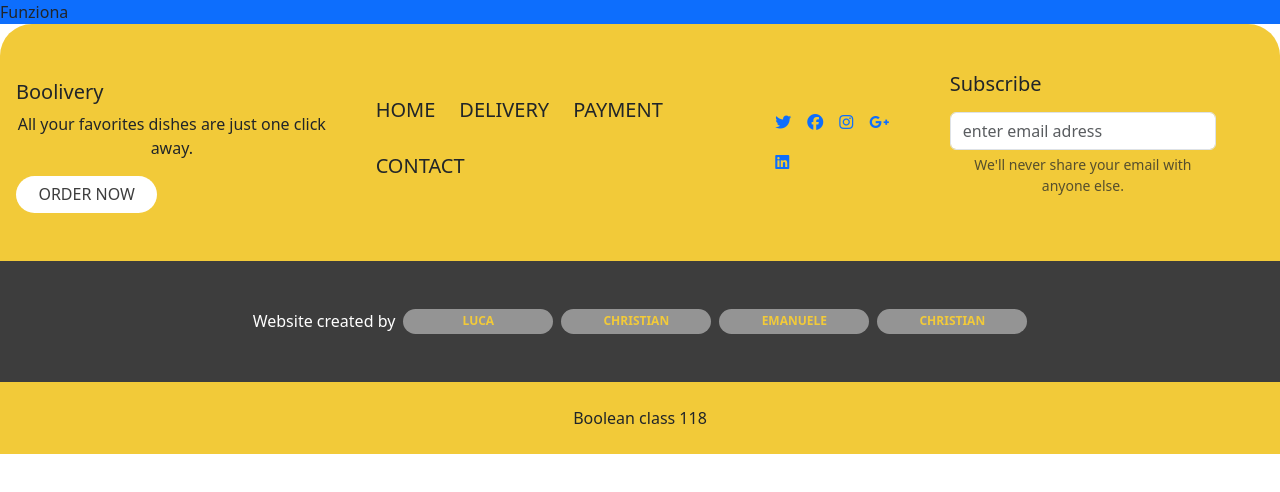
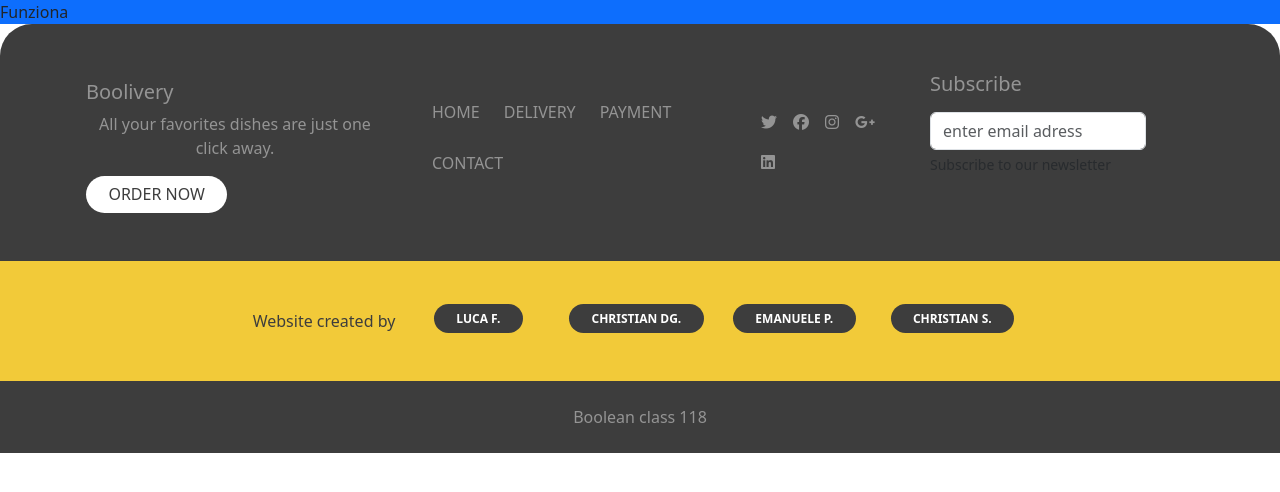
Before and after one commit to emanuele-pogliari/boolivery-frontend, a Vue app: page / in a window 1280 px wide. Shown: the top 492 px of the page. Built offline with nearby package versions, Linux system fonts and the light colour scheme.

Commit message:
Footer style checkpoint

```diff
--- a/src/components/AppFooter.vue
+++ b/src/components/AppFooter.vue
@@ -20,7 +20,7 @@ export default {
 
     <footer class="text-center p-0 rounded-top-5">
         <!-- <hr class=""> -->
-        <div class="d-flex justify-content-around gap-5 pt-5 pb-5 px-3">
+        <div class=" container d-flex justify-content-around gap-5 pt-5 pb-5 px-3">
 
 
             <div class="d-flex flex-column align-items-start">
@@ -29,17 +29,17 @@ export default {
                 <a href="#" class="btn primary-btn ">ORDER NOW</a>
             </div>
 
-            <div class="d-flex flex-wrap gap-4 align-content-center">
-                <h5>HOME</h5>
-                <h5>DELIVERY</h5>
-                <h5>PAYMENT</h5>
-                <h5>CONTACT</h5>
+            <div class="foter_links d-flex flex-wrap gap-4 align-content-center">
+                <h6>HOME</h6>
+                <h6>DELIVERY</h6>
+                <h6>PAYMENT</h6>
+                <h6>CONTACT</h6>
             </div>
 
 
 
 
-            <div class="d-flex gap-3 flex-wrap align-content-center">
+            <div class="social_media_contacts d-flex gap-3 flex-wrap align-content-center">
                 <span>
                     <a href="">
                         <i class="fa-brands fa-twitter"></i>
@@ -76,7 +76,7 @@ export default {
                         <label for="exampleInputEmail1" class="form-label"></label>
                         <input type="email" class="form-control" id="exampleInputEmail1"
                             placeholder="enter email adress" aria-describedby="emailHelp">
-                        <div id="emailHelp" class="form-text">We'll never share your email with anyone else.</div>
+                        <div id="emailHelp" class="form-text">Subscribe to our newsletter</div>
                     </div>
                 </form>
 
@@ -94,16 +94,16 @@ export default {
             </div>
             <div class="d-flex gap-2">
                 <span class="badge rounded-pill">
-                    <a href="https://github.com/rpalanga">Luca</a>
+                    <a href="https://github.com/rpalanga">Luca F.</a>
                 </span>
                 <span class="badge rounded-pill">
-                    <a href="">Christian</a>
+                    <a href="">Christian DG.</a>
                 </span>
                 <span class="badge rounded-pill">
-                    <a href="https://github.com/emanuele-pogliari">Emanuele</a>
+                    <a href="https://github.com/emanuele-pogliari">Emanuele P.</a>
                 </span>
                 <span class="badge rounded-pill">
-                    <a href="">Christian</a>
+                    <a href="">Christian S.</a>
                 </span>
             </div>
         </div>
@@ -121,8 +121,8 @@ export default {
 
 footer {
 
-
-    background-color: $secondary_color;
+    color: $deactivated_text;
+    background-color: $primary_color;
 
     img {
         height: 100px;
@@ -132,26 +132,47 @@ footer {
         @include primary_button_style;
     }
 
+    .foter_links {
+        h6 {
+            font-size: 1rem;
+            color: $deactivated_text;
+
+            &:hover {
+                color: $secondary_color;
+            }
+        }
+    }
+
+    .social_media_contacts {
+        span {
+            font-size: 1rem;
+            color: $deactivated_text;
+
+            a {
+                color: $deactivated_text;
+
+                &:hover {
+                    color: $secondary_color;
+                }
+            }
+        }
+    }
+
 
     .developers-pills {
-        background-color: $primary_color;
-        color: white;
+        background-color: $secondary_color;
         font-size: 1rem;
         font-weight: 500;
+        color: $primary_color;
 
         span {
 
             width: 150px;
 
-            @include footer_button_style;
 
             a {
                 text-decoration: none;
-                color: $secondary_color;
-
-                &:hover {
-                    color: white;
-                }
+                @include footer_button_style_pills;
 
             }
         }
--- a/src/mixins.scss
+++ b/src/mixins.scss
@@ -1,5 +1,6 @@
 @mixin primary_button_style {
     border: none;
+    text-decoration: none;
     border-radius: 1.5rem;
     padding: 0.4rem 1.4rem 0.4rem 1.4rem;
     text-transform: uppercase;
@@ -15,19 +16,20 @@
     }
 }
 
-@mixin footer_button_style {
+@mixin footer_button_style_pills {
     border: none;
+    text-decoration: none;
     border-radius: 1.5rem;
     padding: 0.4rem 1.4rem 0.4rem 1.4rem;
     text-transform: uppercase;
 
-    background-color: #949494;
-    color: #3d3d3d;
+    background-color: #3d3d3d;
+    color: #ffffff;
     cursor: pointer;
     transition: 0.3s;
 
     &:hover {
-        background-color: #3d3d3d;
-        color: #f2ca39;
+        background-color: #ffffff;
+        color: #3d3d3d;
     }
 }
```
